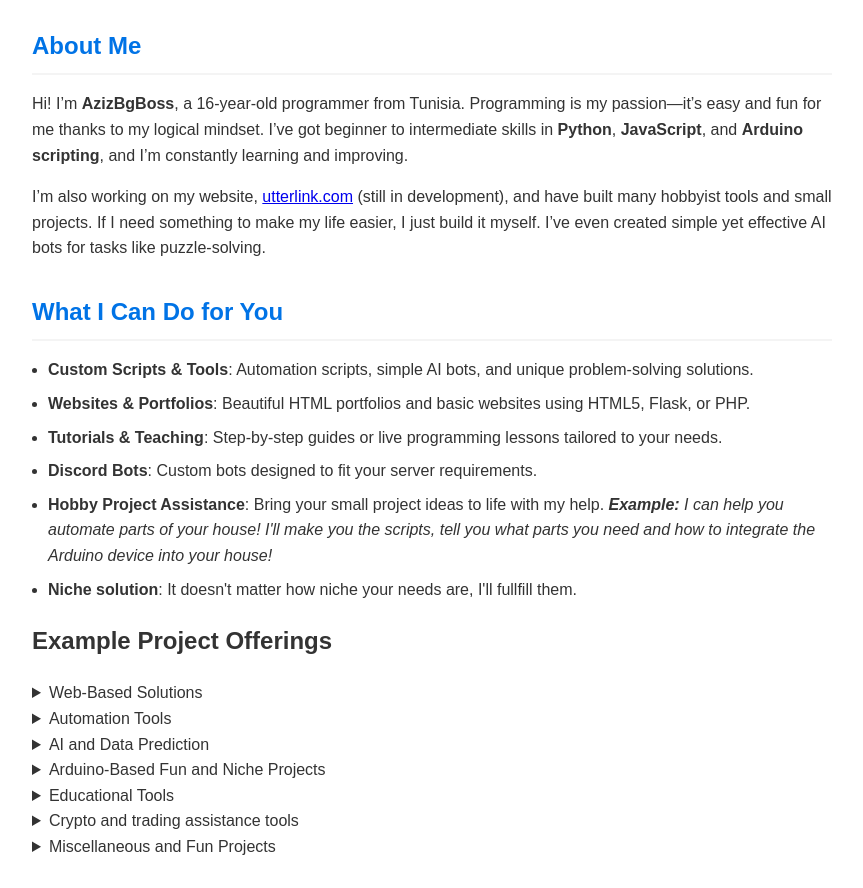
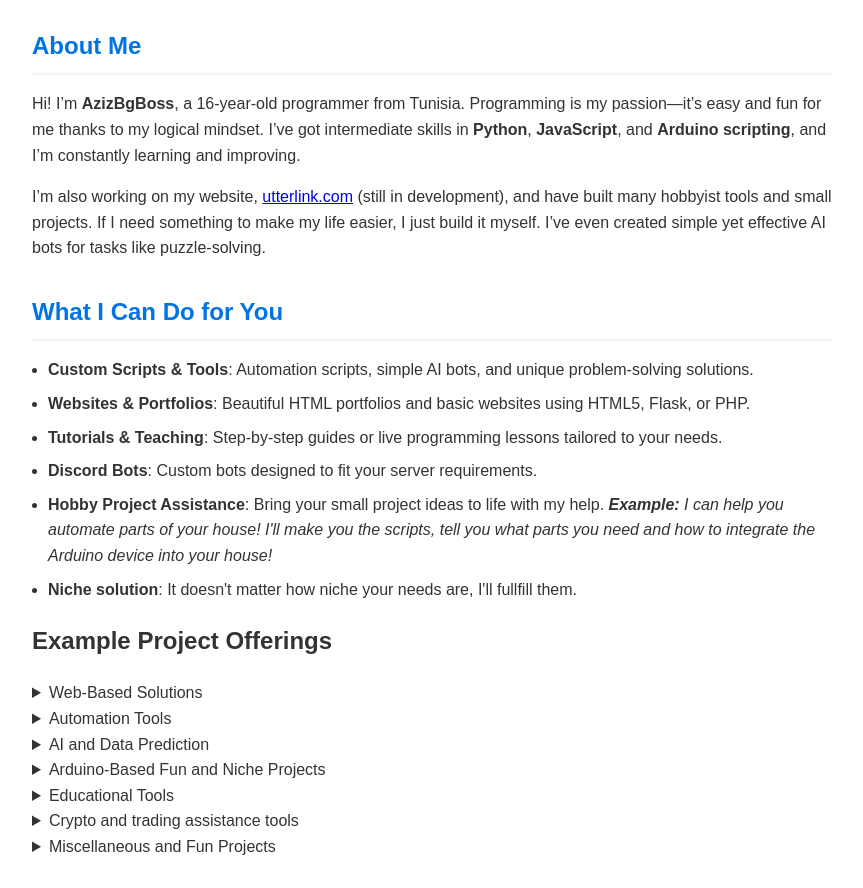
Before and after one commit to AzizBgBoss/AzizBgBoss.github.io, a plain HTML site: page index.html in a window 1280 px wide. Shown: the part 1679-2567 px from the top of the page, without its empty margins (208-1071 px from the left). Drawn offline with Linux system fonts and the light colour scheme.

Commit message:
Added web files

```diff
--- a/index.html
+++ b/index.html
@@ -112,7 +112,7 @@
         <section>
             <h2>About Me</h2>
             <p>
-                Hi! I’m <strong>AzizBgBoss</strong>, a 16-year-old programmer from Tunisia. Programming is my passion—it’s easy and fun for me thanks to my logical mindset. I’ve got beginner to intermediate skills in <strong>Python</strong>, <strong>JavaScript</strong>, and <strong>Arduino scripting</strong>, and I’m constantly learning and improving.
+                Hi! I’m <strong>AzizBgBoss</strong>, a 16-year-old programmer from Tunisia. Programming is my passion—it’s easy and fun for me thanks to my logical mindset. I’ve got intermediate skills in <strong>Python</strong>, <strong>JavaScript</strong>, and <strong>Arduino scripting</strong>, and I’m constantly learning and improving.
             </p>
             <p>
                 I’m also working on my website, <a href="https://utterlink.com" target="_blank">utterlink.com</a> (still in development), and have built many hobbyist tools and small projects. If I need something to make my life easier, I just build it myself. I’ve even created simple yet effective AI bots for tasks like puzzle-solving.
```
